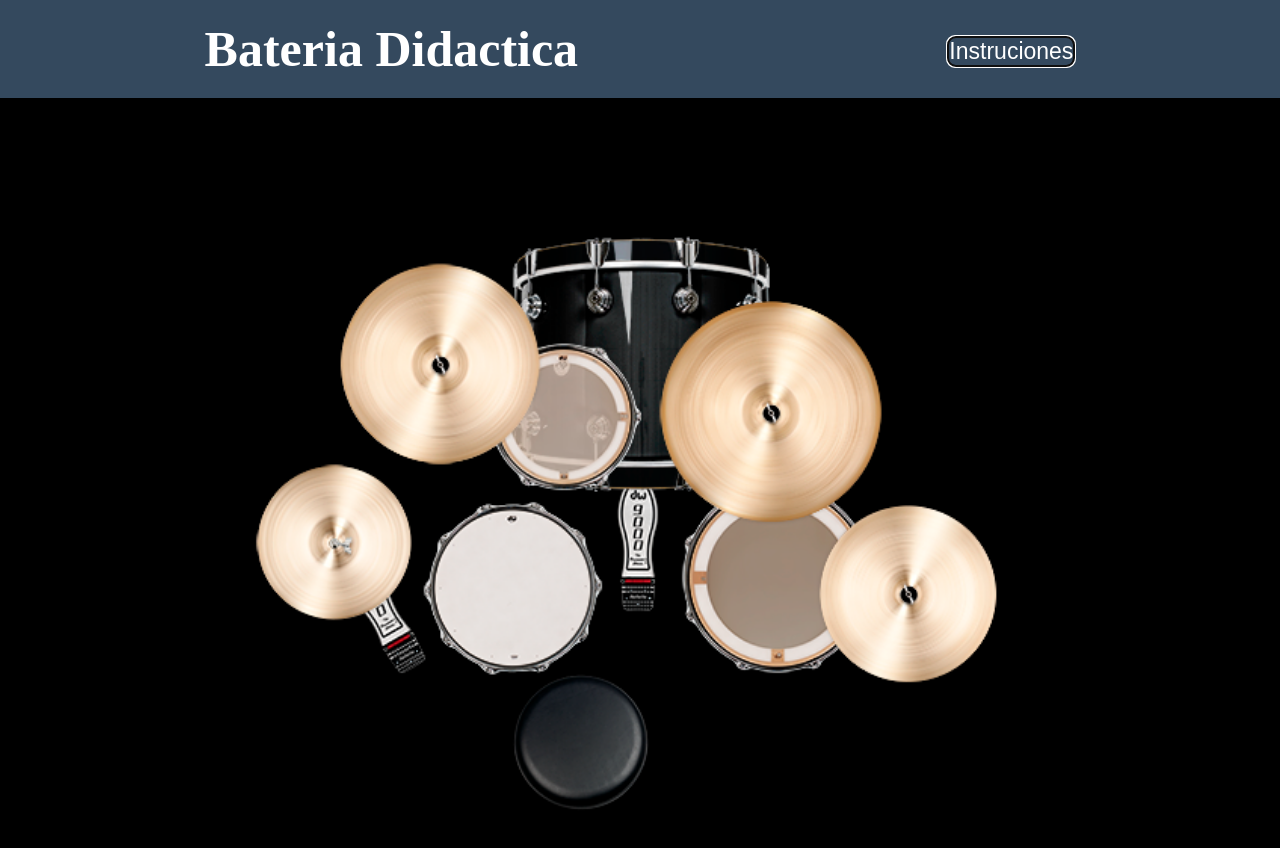
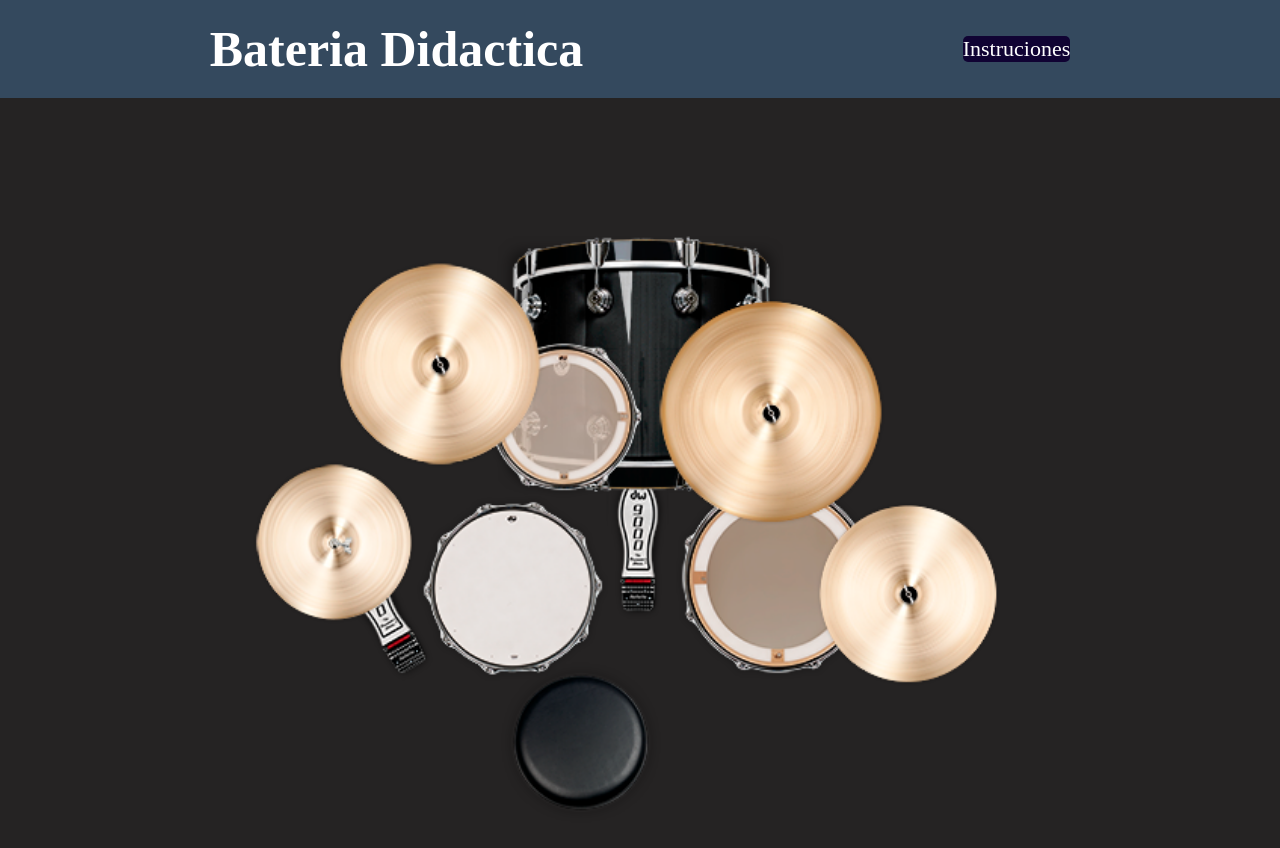
Before and after one commit to Uver24/Bateria, a plain HTML site: page Bateria.html in a window 1280 px wide. Drawn offline with Linux system fonts and the light colour scheme.

Commit message:
Actulizacion

```diff
--- a/Bateria.css
+++ b/Bateria.css
@@ -4,7 +4,7 @@
     margin: 0px;
 }
 body{
-   background-color:black
+   background-color:#252323
 
 }
 h1{
@@ -13,6 +13,7 @@ h1{
     display: flex;
 
 }
+
 
 header{
     display: flex;
@@ -28,10 +29,10 @@ header{
 
 #boton{
     width: auto;
-    background: #34495e;
-    border-radius: 8px;
+    background: #100333;
+    border-radius: 5px;
     color:white;
-    font-size: 23px;
+    font-size: 22px;
 
 }
 div{
--- a/Bateria.html
+++ b/Bateria.html
@@ -1,7 +1,7 @@
 <!DOCTYPE html>
 <html lang="es">
 <head>
-    <meta charset="iso-8859-100">
+    <meta charset="utf-8">
     <meta http-equiv="X-UA-Compatible" content="IE=edge">
     <meta name="viewport" content="width=device-width, initial-scale=b">
     <title>Bateria</title>
@@ -11,7 +11,7 @@
     <header>
         <h1>Bateria Didactica</h1>
         <nav class="control">
-        <button id="boton" autofocus=none >Instruciones</button>
+        <p id="boton" >Instruciones</p>
       </nav>
     </header>
         <div class="imagen">
```
